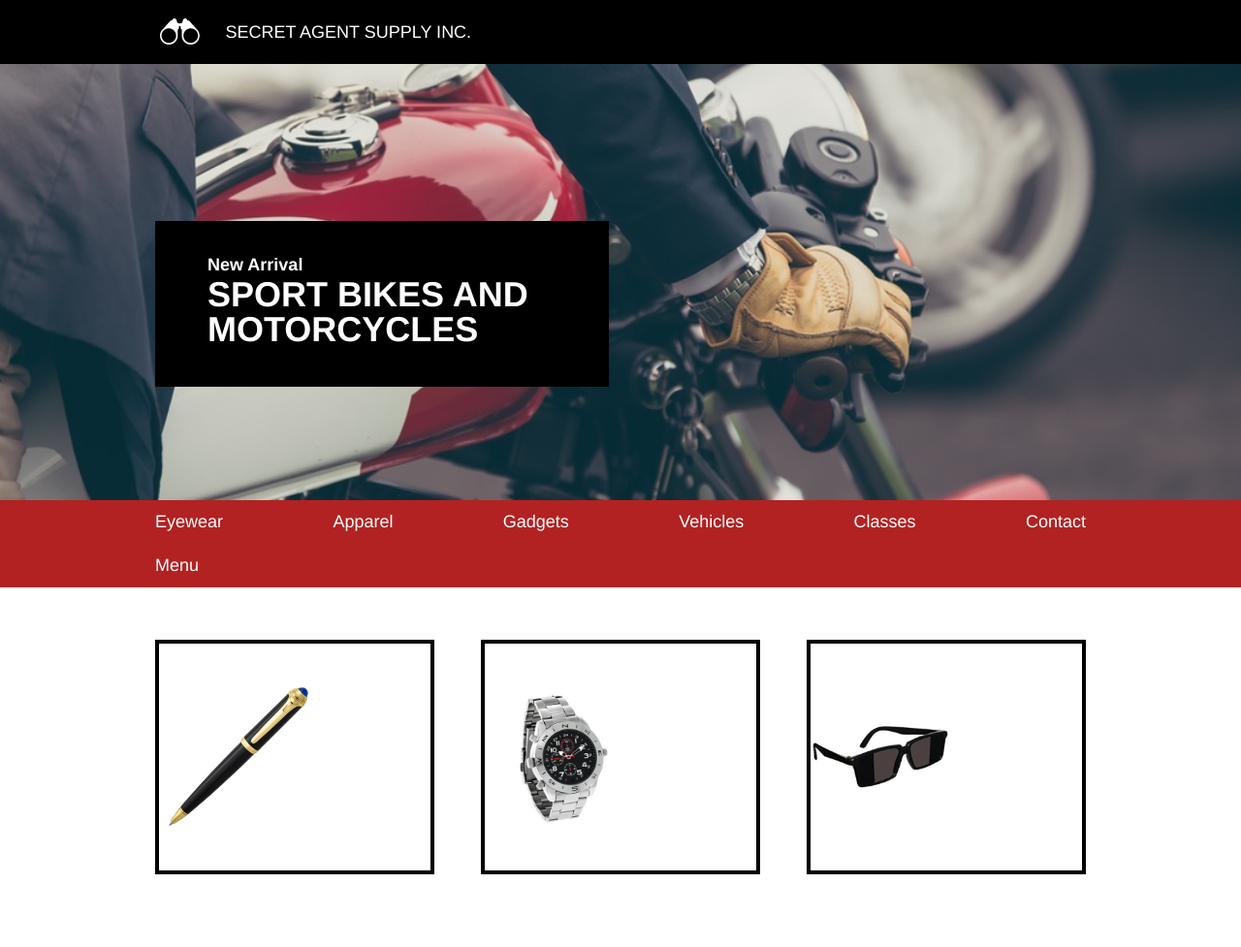
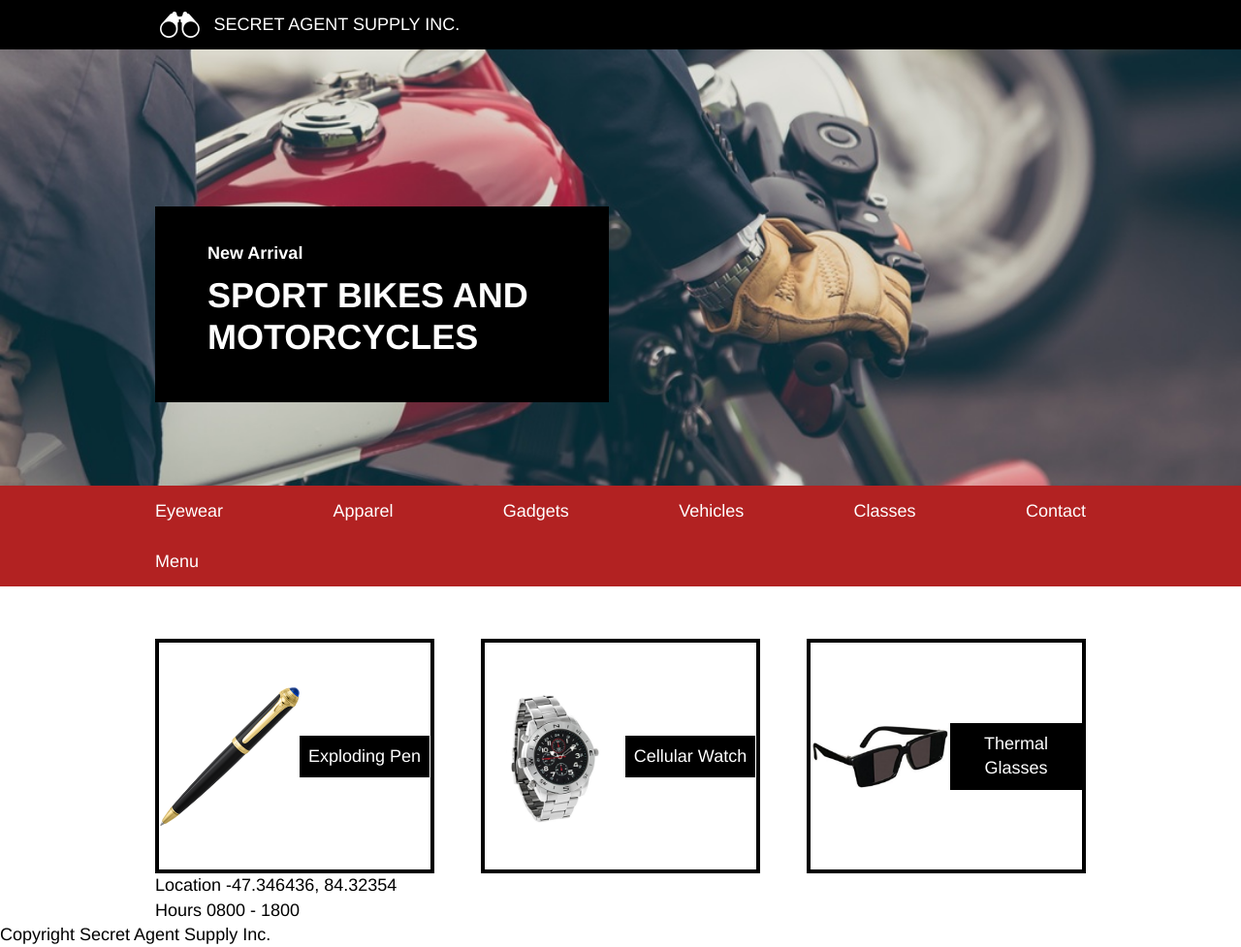
Before and after one commit to johnosorio182/Secretagent, a plain HTML site: page index.html in a window 1280 px wide. Shown: the whole page at 97% size. Drawn offline with Linux system fonts and the light colour scheme.

Commit message:
corrections made up to banner

```diff
--- a/resources/css/style.css
+++ b/resources/css/style.css
@@ -1,17 +1,16 @@
 html {
   font-size: 18px;
-  color: white;
   background-color: white;
-  display: block;
 }
 
 body {
   font-family: Helvetica, sans-serif;
-
+  line-height: 1.4em;
 }
 
-
-
+h1, h4 {
+  font-weight: bold;
+}
 
 .container {
   max-width: 960px;
@@ -32,8 +31,8 @@ body {
   padding-right: 15px;
 }
 
-.company span {
-  padding: 0.66rem;
+img {
+  border-style: none;
 }
 
 .main-banner {
@@ -41,28 +40,22 @@ body {
   background-repeat: no-repeat;
   background-position: center;
   background-size: cover;
-  height: 25rem;
+  height: 25em;
 }
 
 .headline {
   background-color: black;
-  top: 9rem;
+  top: 9em;
   position: relative;
   padding: 2em 3em;
-  width: 20rem;
-}
-
-.headline h4 {
-  font-family: Helvetica;
-  font-size: 1rem;
-  font-weight: bold;
+  width: 20em;
+  color: white;
 }
 
 .headline h1 {
-  margin: 0.25rem 0;
-  font-family: Helvetica;
-  font-size: 2rem;
-  font-weight: bold;
+  margin: 0.25em 0;
+  font-size: 2em;
+  line-height: 1.2em;
 }
 
 nav {
@@ -101,3 +94,12 @@ nav ul {
   justify-content: center;
   align-items: center;
 }
+
+.description {
+  display: block;
+  background-color: black;
+  color: white;
+  text-align: center;
+  padding: 0.5em;
+
+}
```
